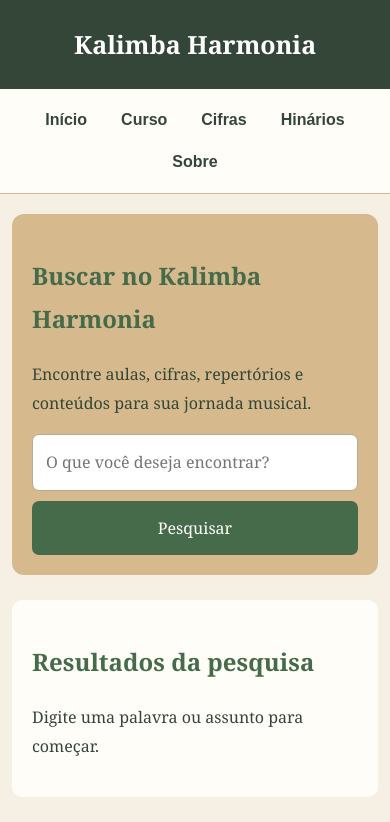
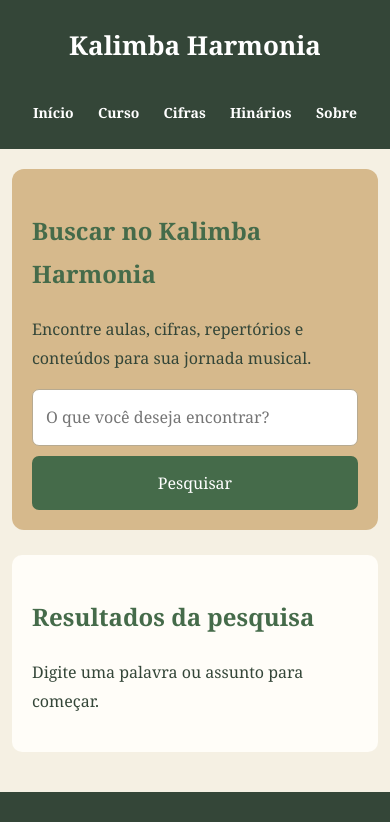
Before and after one commit to anaferracini/kalimba-harmonia, a plain HTML site: page buscar.html in a window 390 px wide. Shown: the top 822 px of the page. Drawn offline with Linux system fonts and the light colour scheme.

Commit message:
Update buscar.html

```diff
--- a/buscar.html
+++ b/buscar.html
@@ -21,79 +21,62 @@
   box-sizing: border-box;
 }
 
-html, body {
+body {
   margin: 0;
-  padding: 0;
-}
-
-body {
   font-family: Georgia, serif;
   background: var(--creme);
   color: var(--escuro);
   line-height: 1.8;
 }
 
-/* CABEÇALHO */
+/* CABEÇALHO VERDE */
 
 header {
-  display: block;
-  width: 100%;
-  background: #344638;
-  color: #ffffff;
-  padding: 25px 7%;
+  background: var(--escuro);
+  color: white;
+  padding: 25px 7% 15px;
+  text-align: center;
 }
 
 header h1 {
   margin: 0;
-  color: #ffffff;
-  font-family: Georgia, serif;
+  color: white;
   font-size: 30px;
 }
 
-/* MENU PRINCIPAL */
+/* MENU SUPERIOR VERDE */
 
-body > nav[aria-label="Navegação principal"] {
-  display: flex !important;
-  flex-wrap: wrap !important;
-  justify-content: center !important;
-  align-items: center !important;
-  width: 100% !important;
-  min-height: 54px !important;
-  padding: 12px 10px !important;
-  margin: 0 !important;
-  background: #fffdf8 !important;
-  border-bottom: 1px solid #d6b98c !important;
-  text-align: center !important;
-  visibility: visible !important;
-  opacity: 1 !important;
+nav {
+  display: block;
+  background: var(--escuro);
+  padding: 12px 10px 18px;
+  text-align: center;
+  border: none;
 }
 
-body > nav[aria-label="Navegação principal"] a,
-body > nav[aria-label="Navegação principal"] a:link,
-body > nav[aria-label="Navegação principal"] a:visited {
-  display: inline-block !important;
-  visibility: visible !important;
-  opacity: 1 !important;
-  color: #344638 !important;
-  background: transparent !important;
-  font-family: Arial, sans-serif !important;
-  font-size: 16px !important;
-  font-weight: bold !important;
-  line-height: 1.5 !important;
-  text-decoration: none !important;
-  padding: 6px 12px !important;
-  margin: 3px 5px !important;
+nav a {
+  display: inline-block;
+  color: white !important;
+  text-decoration: none;
+  margin: 0 12px;
+  padding: 5px 3px;
+  font-family: Georgia, serif;
+  font-size: 16px;
+  font-weight: bold;
 }
 
-body > nav[aria-label="Navegação principal"] a:hover {
-  color: #456b4a !important;
-  text-decoration: underline !important;
+nav a:visited {
+  color: white !important;
+}
+
+nav a:hover {
+  color: var(--madeira) !important;
+  text-decoration: underline;
 }
 
 /* CONTEÚDO PRINCIPAL */
 
 main {
-  display: block;
   max-width: 1100px;
   margin: 35px auto;
   padding: 0 20px;
@@ -125,33 +108,31 @@ h2 {
   flex-wrap: wrap;
 }
 
-.search-form input {
+input {
   flex: 1;
   min-width: 180px;
   padding: 13px;
   border: 1px solid #b7aa91;
   border-radius: 7px;
   font: inherit;
-  color: var(--escuro);
-  background: #ffffff;
 }
 
-.search-form input:focus {
+input:focus {
   outline: 2px solid var(--verde);
   outline-offset: 2px;
 }
 
-.search-form button {
+button {
   padding: 13px 22px;
   border: none;
   border-radius: 7px;
   background: var(--verde);
-  color: #ffffff;
+  color: white;
   font: inherit;
   cursor: pointer;
 }
 
-.search-form button:hover {
+button:hover {
   background: var(--escuro);
 }
 
@@ -193,10 +174,8 @@ a:focus-visible {
 /* RODAPÉ */
 
 footer {
-  display: block;
-  width: 100%;
   background: var(--escuro);
-  color: #ffffff;
+  color: white;
   text-align: center;
   padding: 25px 15px;
   margin-top: 40px;
@@ -207,7 +186,7 @@ footer p {
 }
 
 footer a {
-  color: #ffffff !important;
+  color: white;
   text-decoration: none;
   margin: 0 8px;
   font-weight: bold;
@@ -217,36 +196,26 @@ footer a:hover {
   text-decoration: underline;
 }
 
-/* ACESSIBILIDADE */
-
-a:focus-visible,
-button:focus-visible,
-input:focus-visible {
-  outline: 2px solid var(--verde);
-  outline-offset: 3px;
-}
-
 /* AJUSTES PARA CELULAR */
 
 @media (max-width: 600px) {
 
   header {
-    padding: 22px 5%;
+    padding: 22px 5% 12px;
     text-align: center;
   }
 
   header h1 {
-    font-size: 25px;
+    font-size: 26px;
   }
 
-  body > nav[aria-label="Navegação principal"] {
-    padding: 10px 5px !important;
+  nav {
+    padding: 10px 5px 15px;
   }
 
-  body > nav[aria-label="Navegação principal"] a {
-    margin: 4px 3px !important;
-    padding: 6px 8px !important;
-    font-size: 15px !important;
+  nav a {
+    margin: 4px 7px;
+    font-size: 14px;
   }
 
   main {
@@ -263,8 +232,8 @@ input:focus-visible {
     flex-direction: column;
   }
 
-  .search-form input,
-  .search-form button {
+  input,
+  button {
     width: 100%;
   }
 
@@ -433,7 +402,6 @@ function pesquisar(termo) {
 
     mensagem.textContent =
       "Nenhum resultado encontrado. Tente outra palavra.";
-
     return;
   }
 
@@ -456,7 +424,6 @@ function pesquisar(termo) {
     link.textContent = "Acessar página";
 
     item.append(titulo, descricao, link);
-
     area.appendChild(item);
 
   });
```
